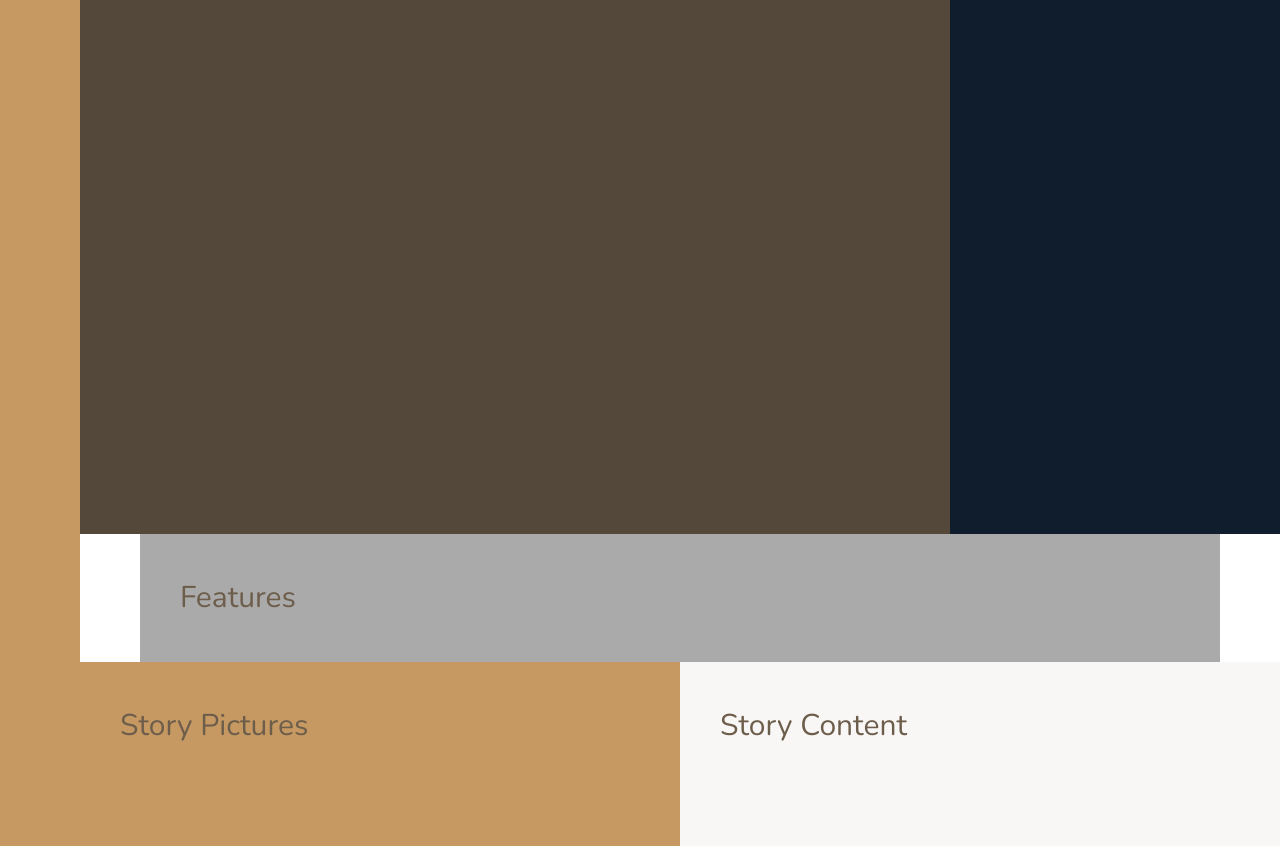
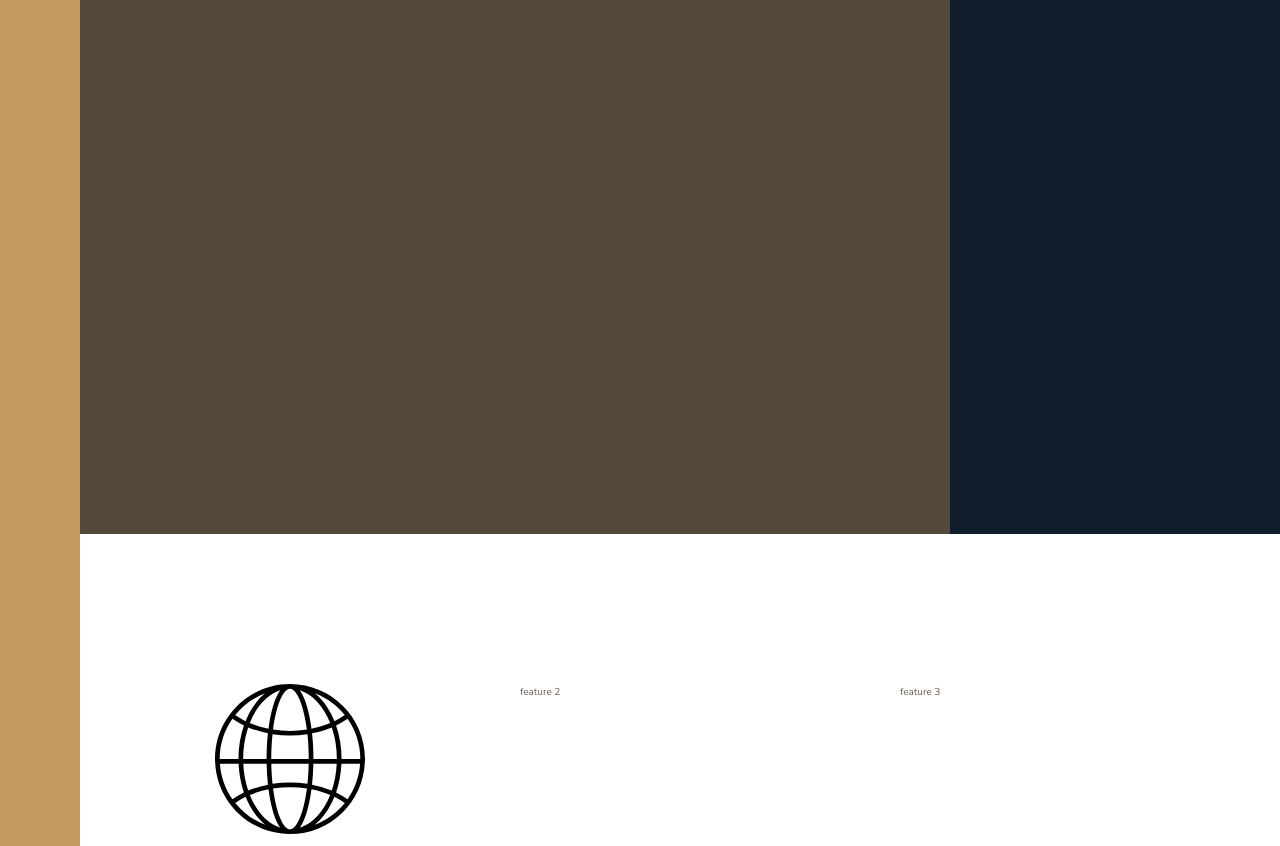
Before and after one commit to usman-FE/nexter, a website: page index.html in a window 1280 px wide. Shown: the part 106-952 px from the top of the page. Drawn offline with nearby package versions, Linux system fonts and the light colour scheme.

Commit message:
Start Features section

```diff
--- a/css/style.css
+++ b/css/style.css
@@ -19,9 +19,6 @@ body {
   display: grid;
   grid-template-rows: 80vh min-content 40vw repeat(3, min-content);
   grid-template-columns: [sidebar-start] 8rem [sidebar-end full-start] minmax(6rem, 1fr) [center-start] repeat(8, [col-start] minmax(min-content, 14rem) [col-end]) [center-end] minmax(6rem, 1fr) [full-end]; }
-  .container > * {
-    padding: 4rem;
-    font-size: 3rem; }
 
 .sidebar {
   background-color: #c69963;
@@ -37,8 +34,11 @@ body {
   grid-column: col-start 7 / full-end; }
 
 .features {
-  background-color: #aaa;
-  grid-column: center-start / center-end; }
+  grid-column: center-start / center-end;
+  margin: 15rem 0;
+  display: grid;
+  grid-template-columns: repeat(3, 1fr);
+  grid-gap: 6rem; }
 
 .story__pictures {
   background-color: #c69963;
--- a/index.html
+++ b/index.html
@@ -21,7 +21,19 @@
 
     <div class="realtors">Top 3 Realtors</div>
 
-    <section class="features">Features</section>
+    <section class="features">
+      <div class="feature">
+        <svg class="feature__icon">
+          <use xlink:href="img/sprite.svg#icon-global"></use>
+        </svg>
+        <h4 class="heading-4"></h4>
+      </div>
+      <div class="feature">feature 2</div>
+      <div class="feature">feature 3</div>
+      <div class="feature">feature 4</div>
+      <div class="feature">feature 5</div>
+      <div class="feature">feature 6</div>
+    </section>
 
     <div class="story__pictures">Story Pictures</div>
 
```
